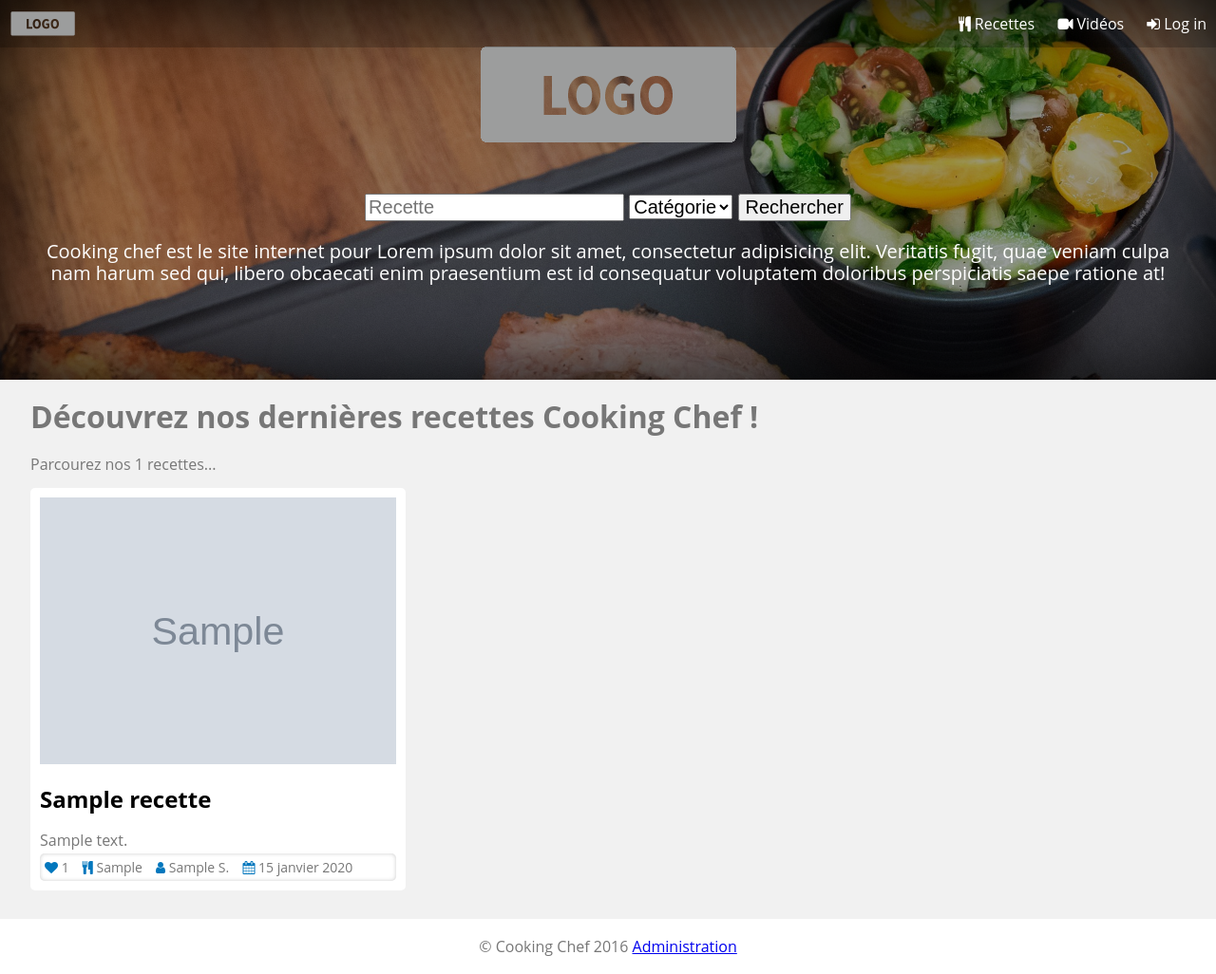
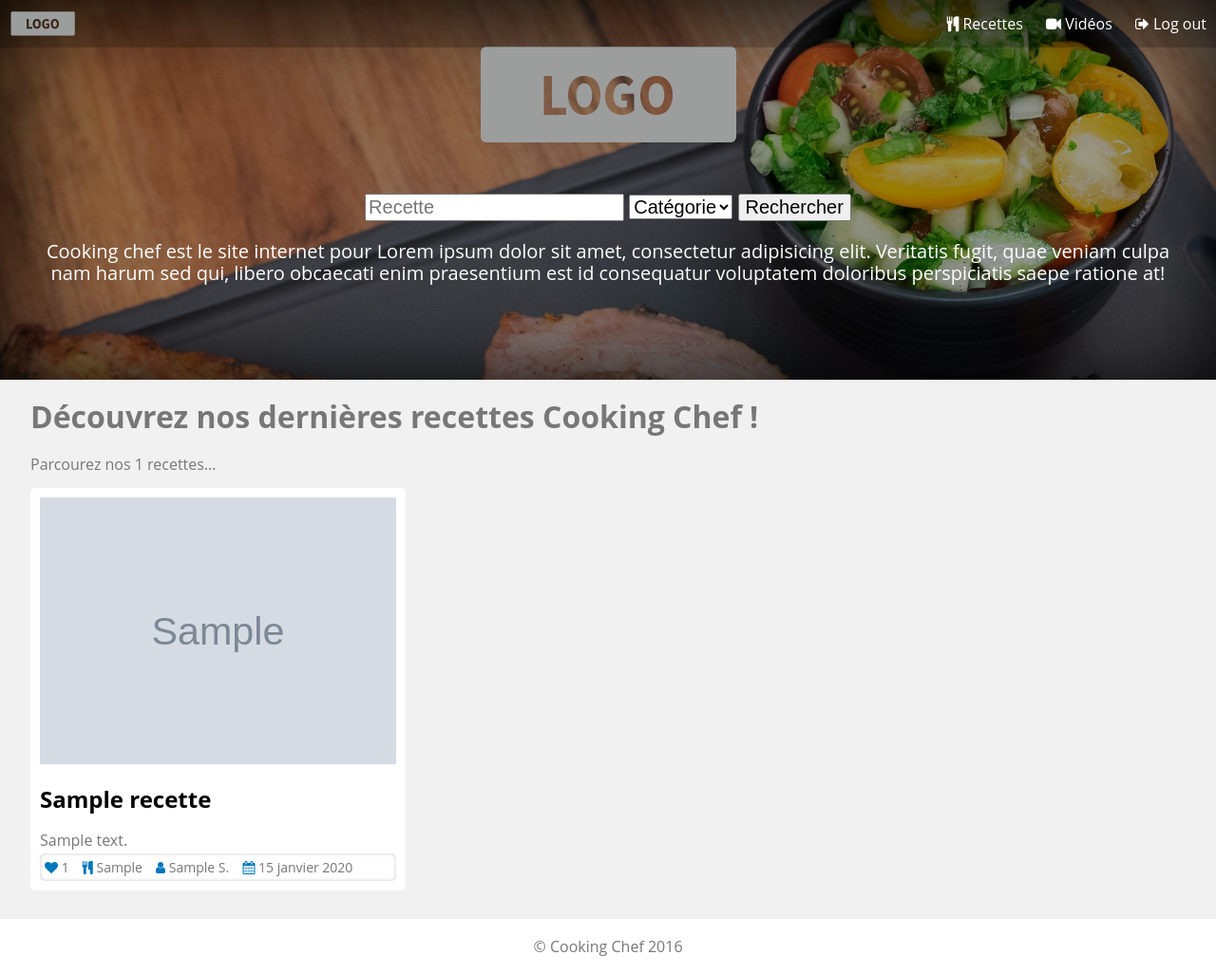
Before and after one commit to LyxZadric/dcpro7-cookingchef, a PHP site: page /dcpro7/index.php in a window 1280 px wide. Shown: the whole page at 95% size. Run offline with PHP 8.4, Linux system fonts and the light colour scheme; the visitor is signed in with stand-in values (Sample User, id 1); tables that the repository leaves empty or names only in its code hold one stand-in row (values such as "Sample post"); grey boxes marked "Sample" are stand-in pictures.

Commit message:
Front logout

```diff
--- a/layout/footer.php
+++ b/layout/footer.php
@@ -1,6 +1,5 @@
         <footer class="site-footer">
             © Cooking Chef 2016
-            <a href="admin/">Administration</a>
         </footer>
 
     </body>
--- a/layout/header.php
+++ b/layout/header.php
@@ -1,3 +1,9 @@
+<?php
+session_start();
+if (isset($_SESSION["id"])) {
+    $current_user = getUser($_SESSION["id"]);
+}
+?>
 <!DOCTYPE html>
 <html>
     <head>
--- a/layout/menu.php
+++ b/layout/menu.php
@@ -7,6 +7,12 @@
     <ul>
         <li><a href="#"><i class="fa fa-cutlery"></i> Recettes</a></li>
         <li><a href="#"><i class="fa fa-video-camera"></i> Vidéos</a></li>
-        <li><a href="#"><i class="fa fa-sign-in"></i> Log in</a></li>
+        <li>
+            <?php if (isset($current_user)) : ?>
+                <a href="logout.php"><i class="fa fa-sign-out"></i> Log out</a>
+            <?php else : ?>
+                <a href="admin/"><i class="fa fa-sign-in"></i> Log in</a>
+            <?php endif; ?>
+        </li>
     </ul>
 </nav>
```
